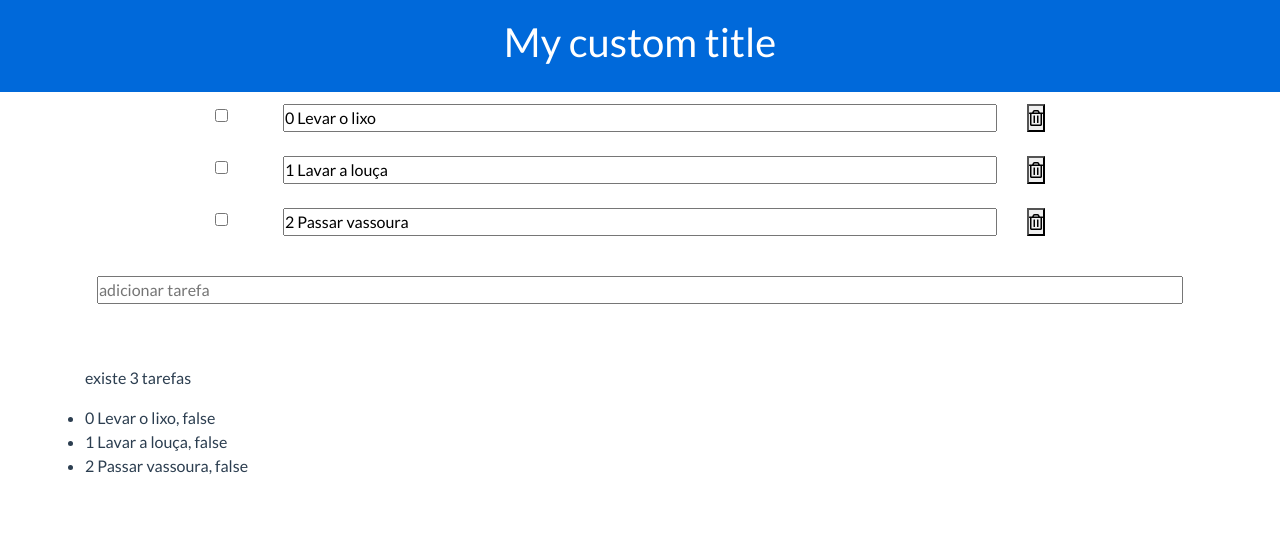
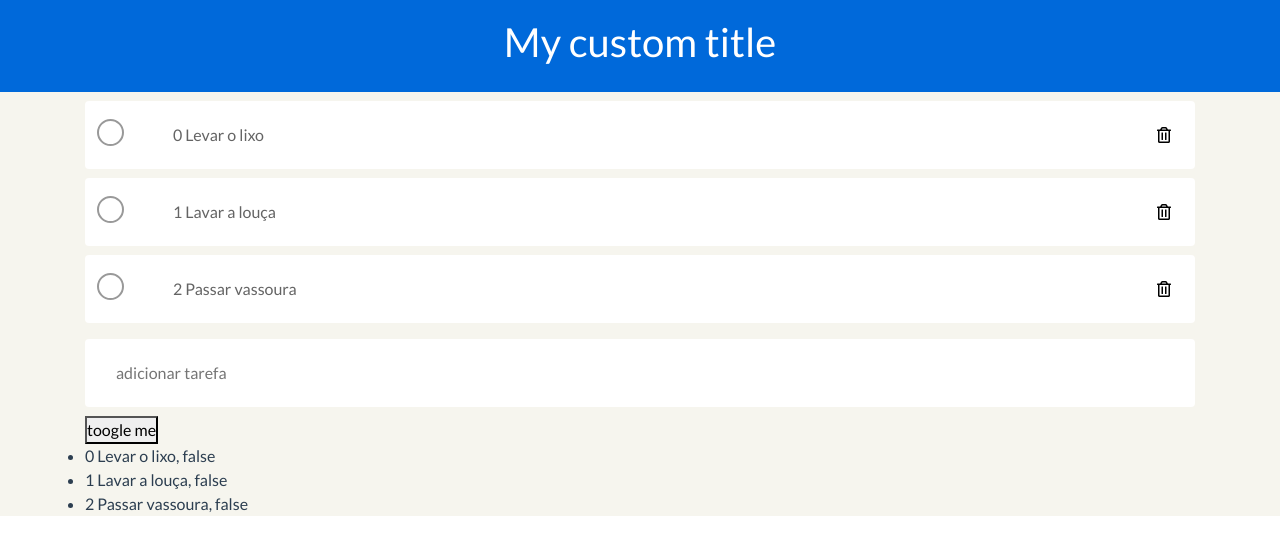
Before and after one commit to thiagoBHS/pwa-test, a Vue app: page / in a window 1280 px wide. Shown: the top 554 px of the page. Built offline with nearby package versions, Linux system fonts and the light colour scheme; no server answers; the database is empty.

Commit message:
add firebase toogle

```diff
--- a/package.json
+++ b/package.json
@@ -8,6 +8,7 @@
     "lint": "vue-cli-service lint"
   },
   "dependencies": {
+    "firebase": "^5.5.0",
     "npm": "^6.4.1",
     "register-service-worker": "^1.0.0",
     "vue": "^2.5.17",
--- a/src/App.vue
+++ b/src/App.vue
@@ -11,5 +11,6 @@
   -webkit-font-smoothing: antialiased;
   -moz-osx-font-smoothing: grayscale;
   color: #2c3e50;
+  background: #f6f5ee
 }
 </style>
--- a/src/components/listItem.vue
+++ b/src/components/listItem.vue
@@ -1,14 +1,15 @@
 <template>
 	<div class="list__item--wrapper" :class="{ task_is_done : task.isDone}">
-		<div class="row justify-content-center">
-			<div class="col-1">
-				<input type="checkbox" name="isDone" v-model="task.isDone">
+		<div class="row justify-content-center align-items-center">
+			<div class="col-auto">
+				<label :for="'task-' + index" class="checkbox__label"></label>
+				<input class="d-none" type="checkbox" :id="'task-' + index" v-model="task.isDone">
 			</div>
-			<div class="col-8">
+			<div class="col">
 				<input type="text" v-model="task.text">
 			</div>
-			<div class="col-1">
-				<button @click="removeTasks(index)">
+			<div class="col-auto">
+				<button @click="removeTasks(index)" class="remove__task__btn">
 					<i class="far fa-trash-alt"></i>
 				</button>
 			</div>
@@ -71,14 +72,37 @@
 		opacity: 0.5;
 	}
 	.list__item--wrapper {
+		margin: 9px 0;
 		padding: 12px;
 		background: #fff;
+		border-radius: 4px;
 	}
-	.list__item--wrapper p {
-		padding: 0;
+	.list__item--wrapper input[type=text] {
+		width: 100%;
+		border: 1px solid #fff;
+		padding: 9px 18px;
+		border-radius: 2px;
+		color: #646464;
+	}
+	.list__item--wrapper input:focus {
+		outline: none;
+		/* border-color: antiquewhite; */
+		border: 1px solid #999;
+		color: #1b1b1b;
+	}
+	.checkbox__label {
+		width: 27px;
+		height: 27px;
+		border: #999 2px solid;
+		border-radius: 50%;
 		margin: 0;
 	}
-	.list__item--wrapper input {
-		width: 100%;
+	.task_is_done .checkbox__label {
+		border-color: green;
+	}
+	.remove__task__btn {
+		border: none;
+		background: none;
+		padding: 9px 12px;
 	}
 </style>
--- /dev/null
+++ b/src/firebase.js
@@ -0,0 +1,18 @@
+//import firebase from 'firebase'
+import firebase from 'firebase/app'
+import 'firebase/database'
+
+// Initialize Firebase
+let config = {
+     apiKey: "AIzaSyCJZMBzrbCu5AM3grm0TedydIk5_uYH0-g",
+     authDomain: "task-manager-c7249.firebaseapp.com",
+     databaseURL: "https://task-manager-c7249.firebaseio.com",
+     projectId: "task-manager-c7249",
+     storageBucket: "task-manager-c7249.appspot.com",
+     messagingSenderId: "341089236338"
+};
+firebase.initializeApp(config);
+
+export default {
+     database: firebase.database()
+}
--- a/src/store.js
+++ b/src/store.js
@@ -1,9 +1,12 @@
 
 import Vue from 'vue'
 import Vuex from 'vuex'
+import firebase from './firebase'
 
 Vue.use(Vuex)
+Vue.use(firebase)
 
+//export const new Vuex.Store({
 export default new Vuex.Store({
      state: {
           title: 'My custom title',
@@ -11,14 +14,25 @@ export default new Vuex.Store({
                { text: '0 Levar o lixo', isDone: false},
                { text: '1 Lavar a louça', isDone: false},
                { text: '2 Passar vassoura', isDone: false},
-          ],
+		],
+		_isTrue: true
      },
      getters: {
+		//links
           countTasks: state => {
                return state.tasks.length
-          }
+		},
+		//firebase
+		isTrue: state => {
+			return state._isTrue
+		}
      },
      mutations: {
+		//firebase
+		TOOGLE: function (state, bool) {
+			state._isTrue = bool
+		},
+		//links
           ADD_TASK: (state, task) => {
                state.tasks.push(task)
           },
@@ -31,12 +45,24 @@ export default new Vuex.Store({
 		}
      },
      actions: {
+		//links
 		removeTask: (context, index) => {
 			context.commit('REMOVE_TASK', index)
 		},
 		updateStatus: (context, index, done) => {
 			//console.log('updateStatus - index: ', index, 'done: ', done);
 			context.commit('UPDATE_TASK_STATUS', index, done)
+		},
+		//firebase
+		toogle (context) {
+			let temp = !context.state._isTrue
+			firebase.database.ref('settings/setting').set(temp)
+		},
+		getFirebaseDatabase (context) {
+			//reformular para firestore
+			firebase.database.ref('settings/setting').on('value', function (snapshopt) {
+				context.commit('TOOGLE', snapshopt.val())
+			})
 		}
      }
 })
--- a/src/views/List__view.vue
+++ b/src/views/List__view.vue
@@ -11,7 +11,8 @@
                <form @submit.prevent="addTask" class="list__item--wrapper">
                     <input type="text" placeholder="adicionar tarefa" v-model="newTask">
                </form>
-               <p class="task__counter">existe {{ countTasks }} tarefas</p>
+			<button @click="toogleMe">toogle me</button>
+               <p class="task__counter" v-if="isTrue">existe {{ countTasks }} tarefas</p>
 			<list-resume/>
           </div>
      </div>
@@ -19,7 +20,7 @@
 
 <script>
 //criar whatch do chack bom
-     import { mapState, mapGetters, mapMutations, mapActions } from "vuex";
+     //import { mapMutations, mapActions } from "vuex";
      import listHeader from '@/components/listHeader'
 	import listItem from '@/components/listItem'
 	import listResume from '@/components/listResume'
@@ -33,24 +34,33 @@
 		},
 		data() {
 			return {
-				newTask: ''
+				newTask: '',
+				tasks: this.$store.state.tasks
 			}
 		},
           computed: {
-			...mapState({tasks: 'tasks'}),
-			...mapGetters(['countTasks'])
+			countTasks () {
+				return this.$store.getters.countTasks
+			},
+			isTrue () {
+				return this.$store.getters.isTrue
+			}
 		},
 		methods: {
-			...mapMutations([ 'ADD_TASK' ]),
-			...mapActions([ 'removeTask' ]),
+			toogleMe () {
+				this.$store.dispatch('toogle')
+			},
 			addTask () {
-				this.ADD_TASK({ taskText: this.newTask, isDone: false})
+				this.$store.commit('ADD_TASK',{ text: this.newTask, isDone: false})
 				this.newTask = ''
 			},
 			removeTasks (index) {
-				this.removeTask(index)
+				this.$store.dispatch('removeTask',index)
 			}
-          }
+		},
+		created () {
+			this.$store.dispatch('getFirebaseDatabase')
+		}
      }
 </script>
 
```
Also changed, not shown: 1 other file (tests, documents, lock files or other folders).
